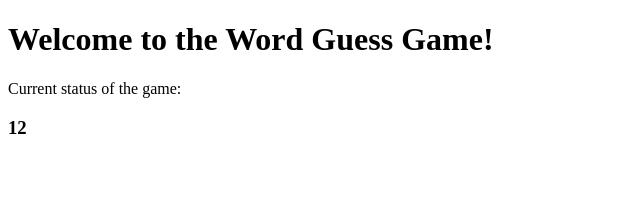
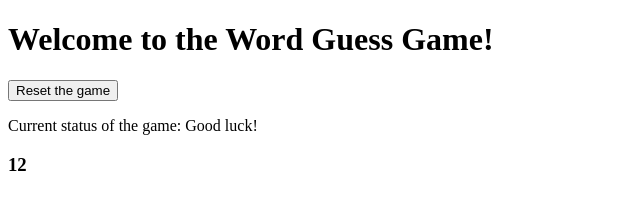
Before and after one commit to DanteFragapane/WordGuessGame, a plain HTML site: page index.html in a window 1280 px wide. Shown: the whole page, without its empty margins (0-640 px from the left). Drawn offline with Linux system fonts and the light colour scheme.

Commit message:
More game logic

```diff
--- a/assets/javascript/game.js
+++ b/assets/javascript/game.js
@@ -6,7 +6,17 @@ var word = "";
 var guesses = 12;
 
 
+const reset = function reset() {
+    pickedLetters = [];
+    wrongLetters = [];
+    word = pickNewWord();
+    guesses = 12;
 
+    document.getElementById("status").textContent = "Good luck!";
+    document.getElementById("guesses").textContent = guesses;
+
+    console.log(word)
+}
 
 // Pick new word from words list
 const pickNewWord = function pickNewWord() {
@@ -15,7 +25,7 @@ const pickNewWord = function pickNewWord() {
 
 
 document.onkeyup = () => {
-    if (guesses < 1) {
+    if (guesses < 1) { // Checking for game over
         document.getElementById("status").textContent = "Game over.";
     } else {
         const key = event.key;
@@ -37,9 +47,12 @@ document.onkeyup = () => {
         }
     }
 }
-// // Button click!
-// document.getElementById("start").onclick = () => {
-// }
 
 
-word = pickNewWord();
+// Reset game click!
+document.getElementById("reset").onclick = () => {
+    reset();
+}
+
+
+reset();
--- a/index.html
+++ b/index.html
@@ -13,7 +13,8 @@
     <h1>Welcome to the Word Guess Game!</h1>
 
     <div class="game">
-        <p>Current status of the game: <text id="status"></text></p>
+        <button id="reset">Reset the game</button>
+        <p>Current status of the game: <text id="status">Good luck!</text></p>
         <h3 id="guesses">12</h3>
 
 
```
